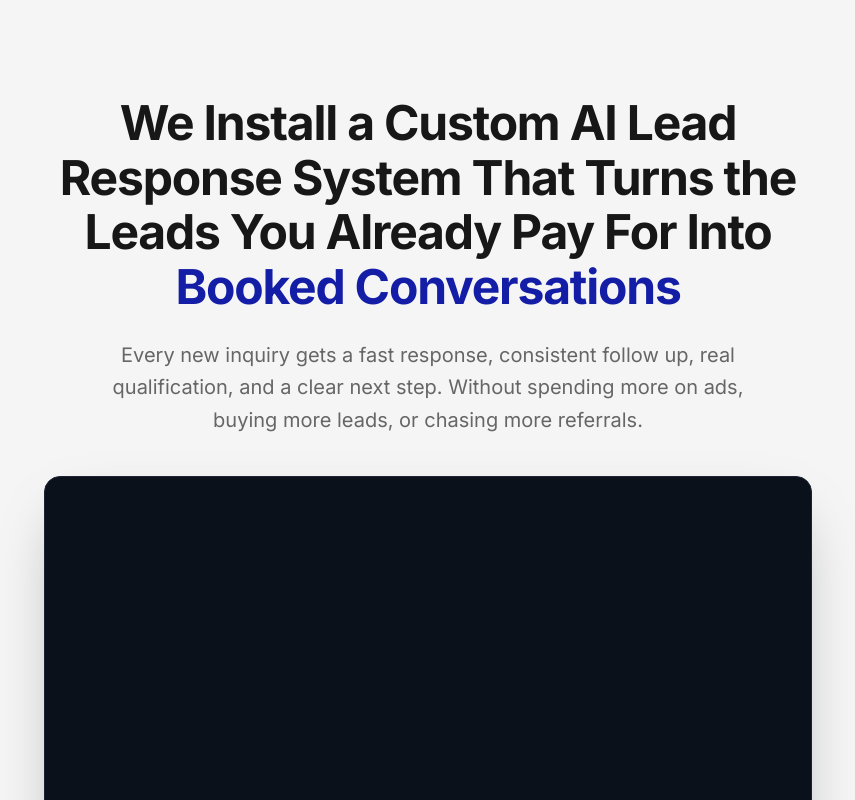
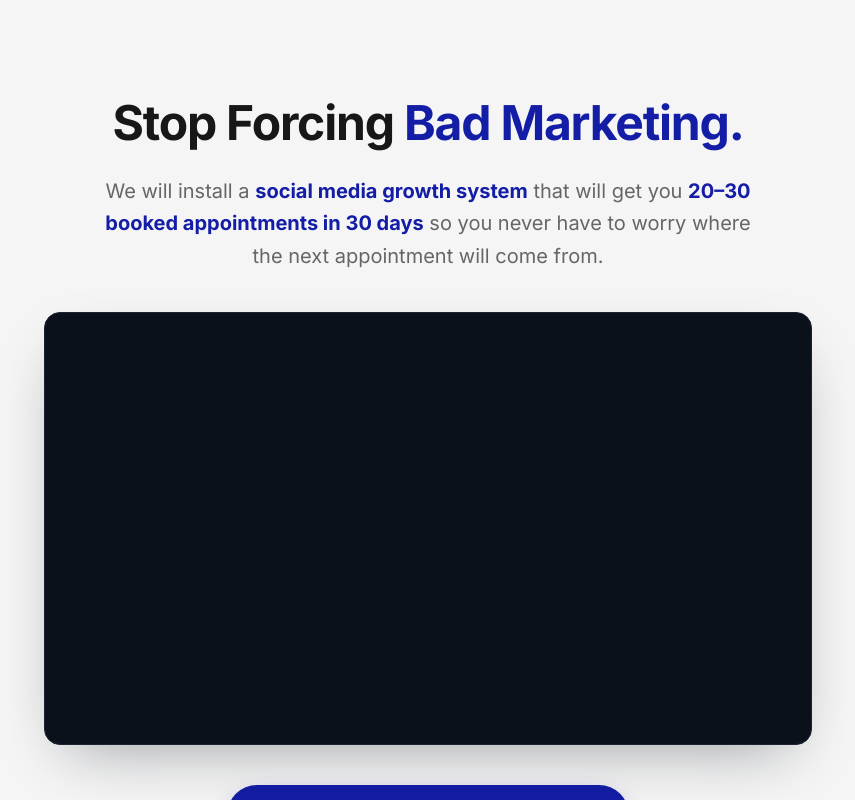
Before and after one commit to Jojo42011/Systemize-Landing, a Next.js app: page / in a window 1280 px wide. Shown: the top 800 px of the page, without its empty margins (212-1067 px from the left). Built offline with nearby package versions, Linux system fonts and the light colour scheme; no server answers.

Commit message:
Update social media growth headline and star favicon

```diff
--- a/app/layout.tsx
+++ b/app/layout.tsx
@@ -12,13 +12,13 @@ const inter = Inter({
 
 export const metadata: Metadata = {
   metadataBase: new URL(site.url),
-  title: "AI Lead Response Systems for Real Estate Operators | Aethon Intelligence",
+  title: "Stop Forcing Bad Marketing. We will install a social media growth system that will get you 20–30 booked appointments in 30 days so you never have to worry where the next appointment will come from.",
   description:
-    "Aethon Intelligence installs custom AI lead response and follow up systems around your existing ads, CRM, and sales process, so the leads you already generate become booked conversations. Built for Texas brokerages and real estate operators.",
+    "We will install a social media growth system that will get you 20–30 booked appointments in 30 days so you never have to worry where the next appointment will come from.",
   openGraph: {
-    title: "Turn the Leads You Already Generate Into Booked Conversations",
+    title: "Stop Forcing Bad Marketing. We will install a social media growth system that will get you 20–30 booked appointments in 30 days so you never have to worry where the next appointment will come from.",
     description:
-      "Every new inquiry gets a fast response, consistent follow up, real qualification, and a clear next step. Without spending more on ads, buying more leads, or chasing more referrals.",
+      "We will install a social media growth system that will get you 20–30 booked appointments in 30 days so you never have to worry where the next appointment will come from.",
     url: site.url,
     siteName: site.name,
     locale: "en_US",
--- a/app/page.tsx
+++ b/app/page.tsx
@@ -18,15 +18,15 @@ export default function Home() {
             id="hero-heading"
             className="font-display mx-auto max-w-3xl text-[2rem] leading-[1.15] sm:text-[2.75rem] sm:leading-[1.14] lg:text-5xl"
           >
-            We Install a Custom AI Lead Response System That Turns the Leads
-            You Already Pay For Into{" "}
-            <span className="text-accent">Booked Conversations</span>
+            Stop Forcing <span className="text-accent">Bad Marketing.</span>
           </h1>
 
           <p className="mx-auto mt-6 max-w-2xl text-lg leading-relaxed text-ink-2 sm:text-xl">
-            Every new inquiry gets a fast response, consistent follow up, real
-            qualification, and a clear next step. Without spending more on ads,
-            buying more leads, or chasing more referrals.
+            We will install a{" "}
+            <strong className="font-bold text-accent">social media growth system</strong>{" "}
+            that will get you{" "}
+            <strong className="font-bold text-accent">20–30 booked appointments in 30 days</strong>{" "}
+            so you never have to worry where the next appointment will come from.
           </p>
 
           <div className="mx-auto mt-10 max-w-3xl">
```
Also changed, not shown: app/icon.svg.
